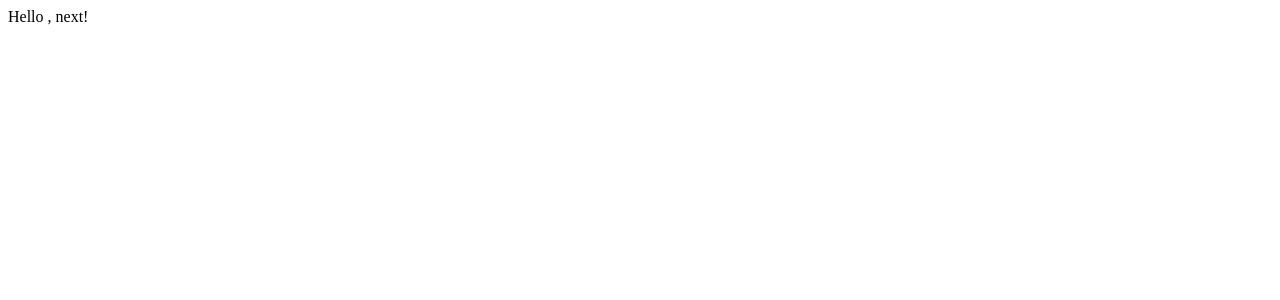
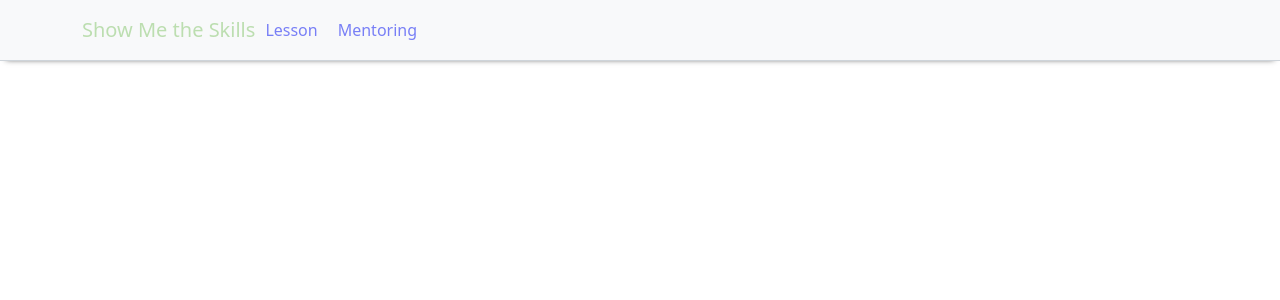
Before and after one commit to smilejakdu/show-me-the-skills, a Next.js app in the folder front/: page / in a window 1280 px wide. Shown: the top 300 px of the page. Built offline with nearby package versions, Linux system fonts and the light colour scheme.

Commit message:
front header

```diff
--- /dev/null
+++ b/front/components/AppLayout/AppLayout.js
@@ -0,0 +1,33 @@
+import React from 'react';
+import PropTypes from 'prop-types';
+import Link from 'next/link'
+import bootstrapStyle from "bootstrap/dist/css/bootstrap.css";
+import { Navbar, Container,Nav } from "react-bootstrap";
+import { NavLinkCustom, NavbarBrandCustom } from "./AppLayout.style";
+
+
+const AppLayout = ({children}) =>{
+  return (
+    <Navbar bg="light" expand="lg"
+    style={{borderBottom:"1px solid #ced4da",
+            boxShadow:"0 4px 6px -6px #222"
+    }}>
+      <Container>
+        <title>show me the skills</title>
+        <meta charSet="utf-8" />
+        <meta name="viewport" content="initial-scale=1.0, width=device-width" />
+        <style dangerouslySetInnerHTML={{ __html: bootstrapStyle }} />
+        <NavbarBrandCustom href="/lesson"><a>Show Me the Skills</a></NavbarBrandCustom>
+        <Navbar.Toggle aria-controls="basic-navbar-nav" />
+        <Navbar.Collapse id="basic-navbar-nav">
+          <Nav className="me-auto">
+            <NavLinkCustom href="/lesson">Lesson</NavLinkCustom>
+            <NavLinkCustom href="/mentoring">Mentoring</NavLinkCustom>
+          </Nav>
+        </Navbar.Collapse>
+      </Container>
+    </Navbar>
+  );
+};
+
+export default AppLayout;
--- /dev/null
+++ b/front/components/AppLayout/AppLayout.style.js
@@ -0,0 +1,26 @@
+import styled from "styled-components";
+import palette from "../../utils/palette"
+import { Navbar, Container, Nav } from "react-bootstrap";
+
+
+const NavbarBrandCustom = styled.a`
+  color: none;
+  color: ${palette.green[1]};
+  font-size:20px;
+  text-decoration: none;
+`;
+
+const NavLinkCustom = styled.a`
+  color:none;
+  text-decoration: none;
+  padding: 10px;
+  color: ${palette.base_color[2]};
+
+  &:hover {
+    text-decoration: underline;
+    color: ${palette.base_color[2]};
+  }
+`;
+
+
+export { NavLinkCustom, NavbarBrandCustom };
--- a/front/pages/index.js
+++ b/front/pages/index.js
@@ -1,8 +1,11 @@
 import React from 'react';
+import AppLayout from '../components/AppLayout/AppLayout';
 
 const Home = ()=>{
   return (
-    <div>Hello , next!</div>
+    <AppLayout>
+      <div>Hello , next!</div>
+    </AppLayout>
   );
 }
 
--- /dev/null
+++ b/front/utils/palette.js
@@ -0,0 +1,75 @@
+const palette = {
+  gray: [
+    "#f8f9fa",
+    "#f1f3f5",
+    "#e9ecef",
+    "#dee2e6",
+    "#ced4da",
+    "#adb5bd",
+    "#868e96",
+    "#495057",
+    "#343a40",
+    "#212529",
+  ],
+  cyan: [
+    "#e3fafc",
+    "#c5f6fa",
+    "#99e9f2",
+    "#66d9e8",
+    "#3bc9db",
+    "#22b8cf",
+    "#15aabf",
+    "#1098ad",
+    "#0c8599",
+    "#0b7285",
+  ],
+  orange: [
+    "#fff4e6",
+    "#ffe8cc",
+    "#ffd8a8",
+    "#ffc078",
+    "#ffa94d",
+    "#ff922b",
+    "#fd7e14",
+    "#f76707",
+    "#e8590c",
+    "#d9480f",
+  ],
+  yellow: [
+    "#fff9db",
+    "#fff3bf",
+    "#ffec99",
+    "#ffe066",
+    "#ffd43b",
+    "#fcc419",
+    "#fab005",
+    "#f59f00",
+    "#f08c00",
+    "#e67700",
+  ],
+  blue: [
+    "#e7f5ff",
+    "#d0ebff",
+    "#a5d8ff",
+    "#74c0fc",
+    "#4dabf7",
+    "#339af0",
+    "#228be6",
+    "#1c7ed6",
+    "#1971c2",
+    "#1864ab",
+  ],
+  green:[
+    "#ddeed7",
+    "#bcdeb0",
+    "#99cd89",
+    "#75bc63",
+    "#4dab3c",
+    "#009900",
+    "#127e0b",
+    "#18640f"
+  ],
+  base_color: ["#ffffff", "#000000", "#787FF6"],
+};
+
+export default palette;
--- /dev/null
+++ b/front/utils/produce.js
@@ -0,0 +1,6 @@
+import { enableES5, produce } from "immer";
+
+export default (...args) => {
+  enableES5();
+  return produce(...args);
+};
```
Also changed, not shown: front/package.json (+15 -2 lines), front/components/LoginForm/LoginForm.js (added), front/components/LoginForm/LoginForm.style.js (added), 1 other file (tests, documents, lock files or other folders).
